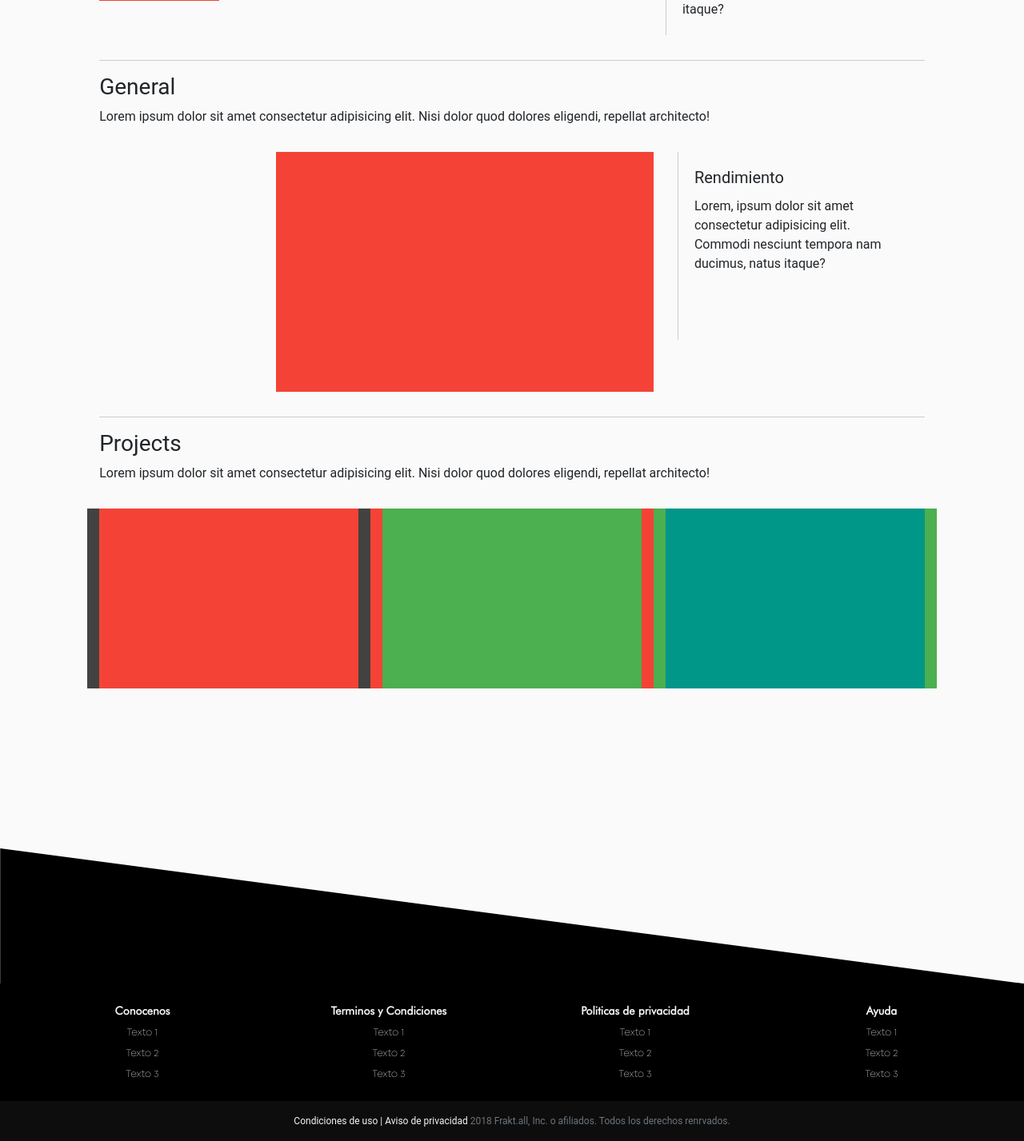
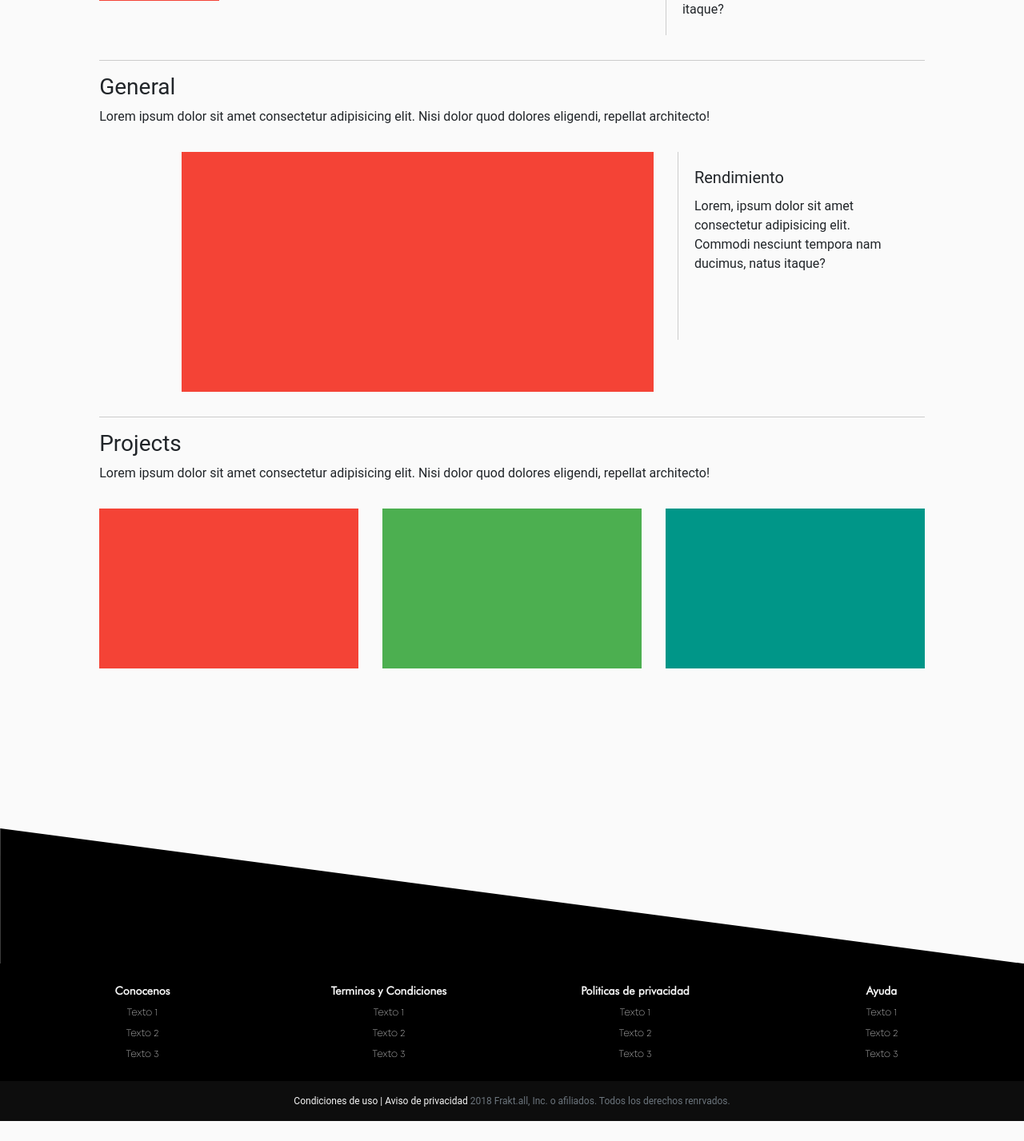
Before and after one commit to luissalmon/osopanda, a Django app: page /page6/ in a window 1280 px wide. Shown: the part 276-1703 px from the top of the page at 80% size. After the commit the page ends 1678 px from the top, so only its background shows below. Run offline with Django 3.2, Linux system fonts and the light colour scheme; a map, chart or similar area stays blank; some libraries are stand-ins or nearby versions.

Commit message:
Agregado graficas

```diff
--- a/baraboo/bsite/templates/page6.html
+++ b/baraboo/bsite/templates/page6.html
@@ -10,7 +10,7 @@
   <link rel="stylesheet" href="https://use.fontawesome.com/releases/v5.3.1/css/all.css" integrity="sha384-mzrmE5qonljUremFsqc01SB46JvROS7bZs3IO2EmfFsd15uHvIt+Y8vEf7N7fWAU" crossorigin="anonymous">
 
 </head>
-<body>
+<body style="min-width: 520px;">
   <div>
     <div class="d-flex flex-column">
       <nav id="navBar" class="d-flex p-2 justify-content-end h-auto">
@@ -96,8 +96,8 @@
                 </div>
                 <div class="col-8 justify-content-center" style="height: 300px;">
                   <div class="row h-100">
-                    <div class="h-100 col-4"></div>
-                    <div class="h-100 col-8 bg-danger"></div>
+                    <div class="h-100 col-2 m-0 p-0"></div>
+                    <div id="line_top_x" class="h-100 col-10 bg-danger m-0 p-0"></div>
                   </div>
                 </div>
                 <div class="col-4 justify-content-center" style="height: 300px;">
@@ -125,16 +125,16 @@
 
 
 
-                <div class="col-12" style="height: 225px;">
+                <div class="col-12" style="height: 200px;">
                   <div class="row h-100">
-                    <div class="col bg-dark" style="width: 33.3333%;">
-                      <div class="bg-danger w-100 h-100"></div>
+                    <div class="col">
+                      <div id="chart1" class="bg-danger w-100 h-100"></div>
                     </div>
-                    <div class="col bg-danger">
-                      <div class="bg-success w-100 h-100"></div>
+                    <div class="col">
+                      <div id="chart2" class="bg-success w-100 h-100"></div>
                     </div>
-                    <div class="col bg-success" style="width: 33.3333%;">
-                      <div class="bg-primary w-100 h-100"></div>
+                    <div class="col">
+                      <div id="chart3" class="bg-primary w-100 h-100"></div>
                     </div>
                   </div>
                 </div>
@@ -223,5 +223,56 @@
   <script src="{% static 'js/bootstrap.min.js'%}"></script>
   <script src="{% static 'js/bootstrap-material-design.js'%}"></script>
   <script src="{% static 'js/baraboo.js'%}"></script>
+  <script type="text/javascript" src="https://www.gstatic.com/charts/loader.js"></script>
+  <script type="text/javascript">
+    google.charts.load('current', {'packages':['line']});
+    google.charts.setOnLoadCallback(drawChart);
+
+    function drawChart() {
+
+    var data = new google.visualization.DataTable();
+    data.addColumn('number', 'Day');
+    data.addColumn('number', 'Guardians of the Galaxy');
+    data.addColumn('number', 'The Avengers');
+    data.addColumn('number', 'Transformers: Age of Extinction');
+
+    data.addRows([
+      [1,  37.8, 80.8, 41.8],
+      [2,  30.9, 69.5, 32.4],
+      [3,  25.4,   57, 25.7],
+      [4,  11.7, 18.8, 10.5],
+      [5,  11.9, 17.6, 10.4],
+      [6,   8.8, 13.6,  7.7],
+      [7,   7.6, 12.3,  9.6],
+      [8,  12.3, 29.2, 10.6],
+      [9,  16.9, 42.9, 14.8],
+      [10, 12.8, 30.9, 11.6],
+      [11,  5.3,  7.9,  4.7],
+      [12,  6.6,  8.4,  5.2],
+      [13,  4.8,  6.3,  3.6],
+      [14,  4.2,  6.2,  3.4]
+    ]);
+
+    var options = {
+      width: '100%',
+      height: '100%',
+      axes: {
+        x: {
+          0: {side: 'top'}
+        }
+      }
+    };
+
+    var chart = new google.charts.Line(document.getElementById('line_top_x'));
+    var chart1 = new google.charts.Line(document.getElementById('chart1'));
+    var chart2 = new google.charts.Line(document.getElementById('chart2'));
+    var chart3 = new google.charts.Line(document.getElementById('chart3'));
+
+    chart.draw(data, google.charts.Line.convertOptions(options));
+    chart1.draw(data, google.charts.Line.convertOptions(options));
+    chart2.draw(data, google.charts.Line.convertOptions(options));
+    chart3.draw(data, google.charts.Line.convertOptions(options));
+  }
+  </script>
 </body>
 </html>
```
